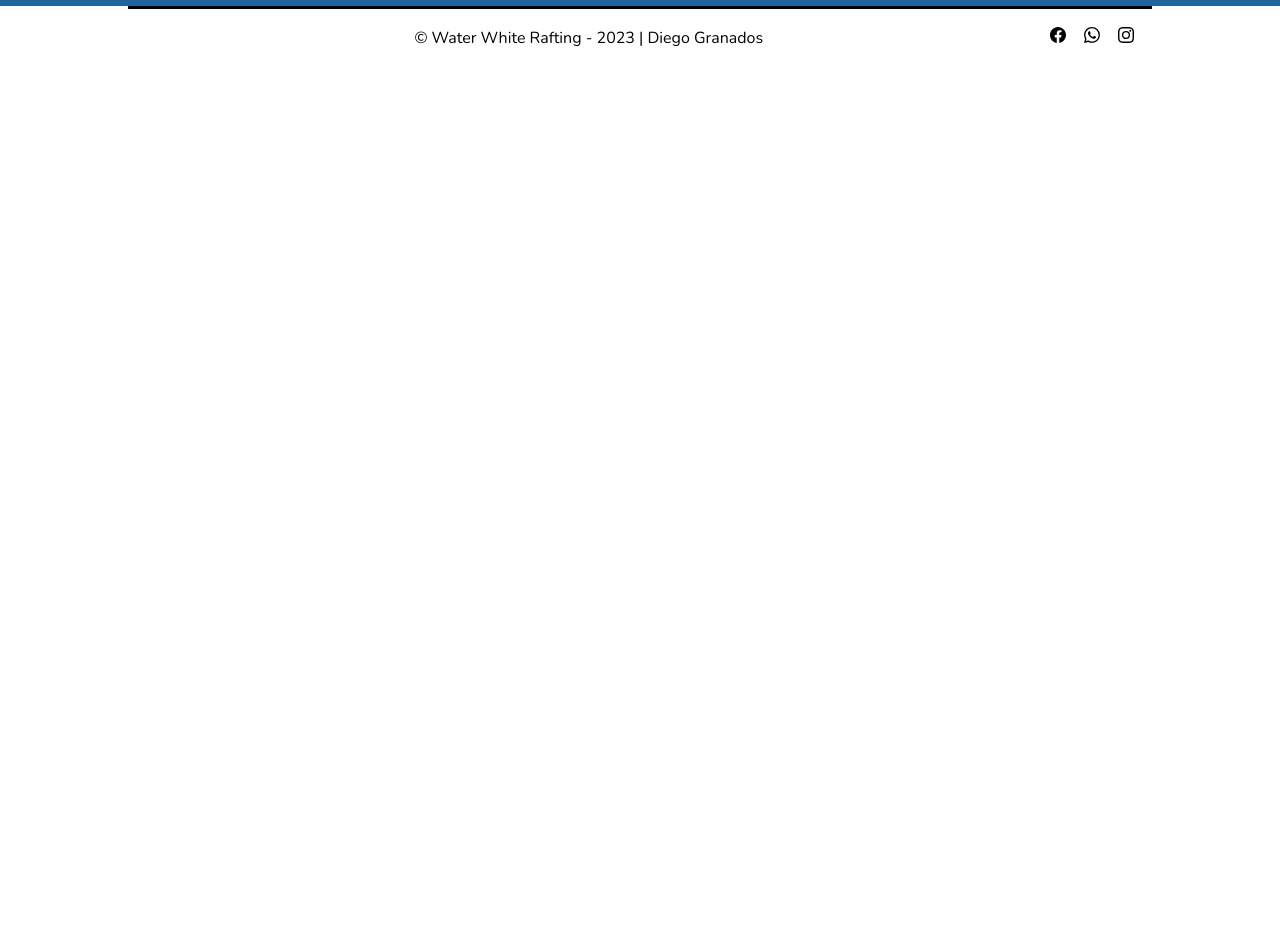
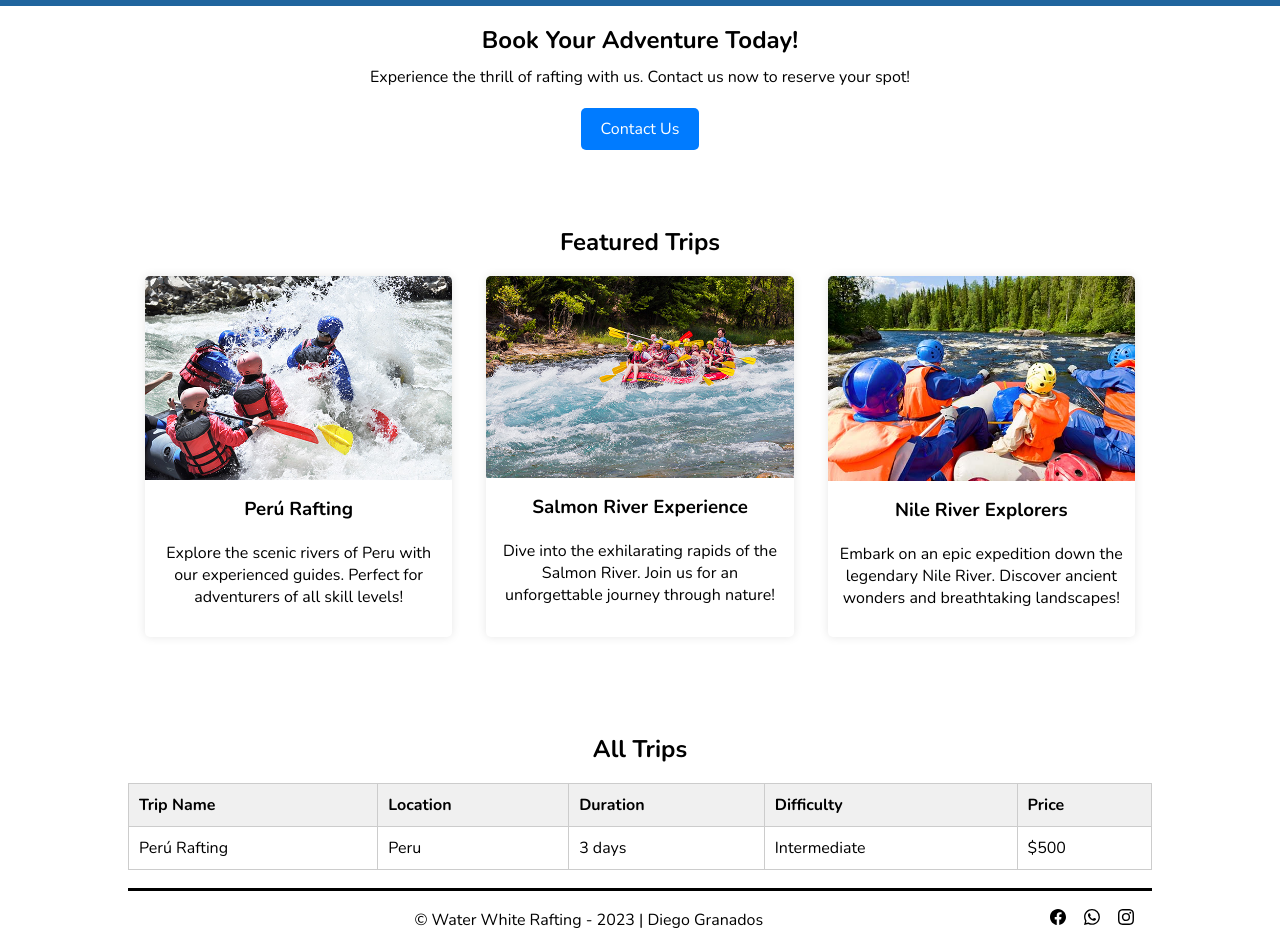
Before and after one commit to diegog-ux10/wdd130, a plain HTML site: page wwr/trips.html in a window 1280 px wide. Shown: the part 52-1001 px from the top of the page. Before the commit the page ends 800 px from the top, so only its background shows below. Drawn offline with nearby package versions, Linux system fonts and the light colour scheme.

Commit message:
W06 Rafting Project: Trips/Adventures Page

```diff
--- a/wwr/styles/rafting.css
+++ b/wwr/styles/rafting.css
@@ -415,3 +415,76 @@ section.adventures .adventures_pics figure img {
 #home #grid-section div {
   grid-row: 1/3;
 }
+
+/* Call to Action Styles */
+#trips .cta {
+  text-align: center;
+  margin-bottom: 40px;
+}
+
+#trips .cta h2 {
+  margin-bottom: 10px;
+}
+
+#trips .cta p {
+  margin-bottom: 20px;
+}
+
+#trips .btn {
+  display: inline-block;
+  padding: 10px 20px;
+  background-color: #007bff;
+  color: #fff;
+  text-decoration: none;
+  border-radius: 5px;
+}
+
+#trips .btn:hover {
+  background-color: #0056b3;
+}
+
+/* Trip Descriptions Styles */
+.trip-description {
+  display: flex;
+  justify-content: space-around;
+  flex-wrap: wrap;
+}
+
+.trip {
+  width: 30%;
+  margin-bottom: 20px;
+  background-color: #fff;
+  border-radius: 5px;
+  box-shadow: 0 0 10px rgba(0, 0, 0, 0.1);
+  overflow: hidden;
+}
+
+#trips .trip img {
+  width: 100%;
+  height: auto;
+}
+
+#trips .trip h3,
+.trip p {
+  padding: 10px;
+}
+
+/* Table Styles */
+#trips .trip-table {
+  margin-top: 40px;
+}
+
+#trips table {
+  width: 100%;
+  border-collapse: collapse;
+}
+
+#trips th, td {
+  border: 1px solid #ccc;
+  padding: 10px;
+  text-align: left;
+}
+
+#trips th {
+  background-color: #f0f0f0;
+}
--- a/wwr/trips.html
+++ b/wwr/trips.html
@@ -11,7 +11,7 @@
   </head>
   <body>
     <header>
-        <img src="./images/logo.png" alt="">
+      <img src="./images/logo.png" alt="" />
       <nav>
         <ul>
           <li><a href="index.html">Home</a></li>
@@ -21,15 +21,78 @@
         </ul>
       </nav>
     </header>
-    <main>
+    <main id="trips">
+      <!-- Call to Action -->
+      <section class="cta">
+        <h2>Book Your Adventure Today!</h2>
+        <p>
+          Experience the thrill of rafting with us. Contact us now to reserve
+          your spot!
+        </p>
+        <a href="contact.html" class="btn">Contact Us</a>
+      </section>
 
+      <!-- Trip Descriptions -->
+      <section>
+        <h2>Featured Trips</h2>
+        <div class="trip-description">
+          <div class="trip">
+            <img src="images/rafting-01.jpg" alt="Trip 1">
+            <h3>Perú Rafting</h3>
+            <p>
+              Explore the scenic rivers of Peru with our experienced guides.
+              Perfect for adventurers of all skill levels!
+            </p>
+          </div>
+          <div class="trip">
+            <img src="images/rafting-02.jpg" alt="Trip 2">
+            <h3>Salmon River Experience</h3>
+            <p>
+              Dive into the exhilarating rapids of the Salmon River. Join us for
+              an unforgettable journey through nature!
+            </p>
+          </div>
+          <div class="trip">
+            <img src="images/rafting-03.jpg" alt="Trip 3">
+            <h3>Nile River Explorers</h3>
+            <p>
+              Embark on an epic expedition down the legendary Nile River.
+              Discover ancient wonders and breathtaking landscapes!
+            </p>
+          </div>
+        </div>
+      </section>
+
+      <!-- Table Outlining Available Trips -->
+      <section class="trip-table">
+        <h2>All Trips</h2>
+        <table>
+          <tr>
+            <th>Trip Name</th>
+            <th>Location</th>
+            <th>Duration</th>
+            <th>Difficulty</th>
+            <th>Price</th>
+          </tr>
+          <tr>
+            <td>Perú Rafting</td>
+            <td>Peru</td>
+            <td>3 days</td>
+            <td>Intermediate</td>
+            <td>$500</td>
+          </tr>
+          <!-- Additional trip rows -->
+        </table>
+      </section>
     </main>
     <footer>
       <p>&copy; Water White Rafting - 2023 | Diego Granados</p>
-        <a href="https://www.facebook.com/" target="_blank"><img src="images/facebook.svg"
-                alt="facebook logo icon"></a><a href="https://www.whatsapp.com/" target="_blank"><img
-                src="images/whatsapp.svg" alt="whatsapp logo icon"></a><a href="https://www.instagram.com/"
-            target="_blank"><img src="images/instagram.svg" alt="instagram logo icon"></a>
+      <a href="https://www.facebook.com/" target="_blank"
+        ><img src="images/facebook.svg" alt="facebook logo icon"></a
+      ><a href="https://www.whatsapp.com/" target="_blank"
+        ><img src="images/whatsapp.svg" alt="whatsapp logo icon"></a
+      ><a href="https://www.instagram.com/" target="_blank"
+        ><img src="images/instagram.svg" alt="instagram logo icon"></a>
     </footer>
   </body>
 </html>
```
Lines whose indentation alone changed are shown as unchanged.
